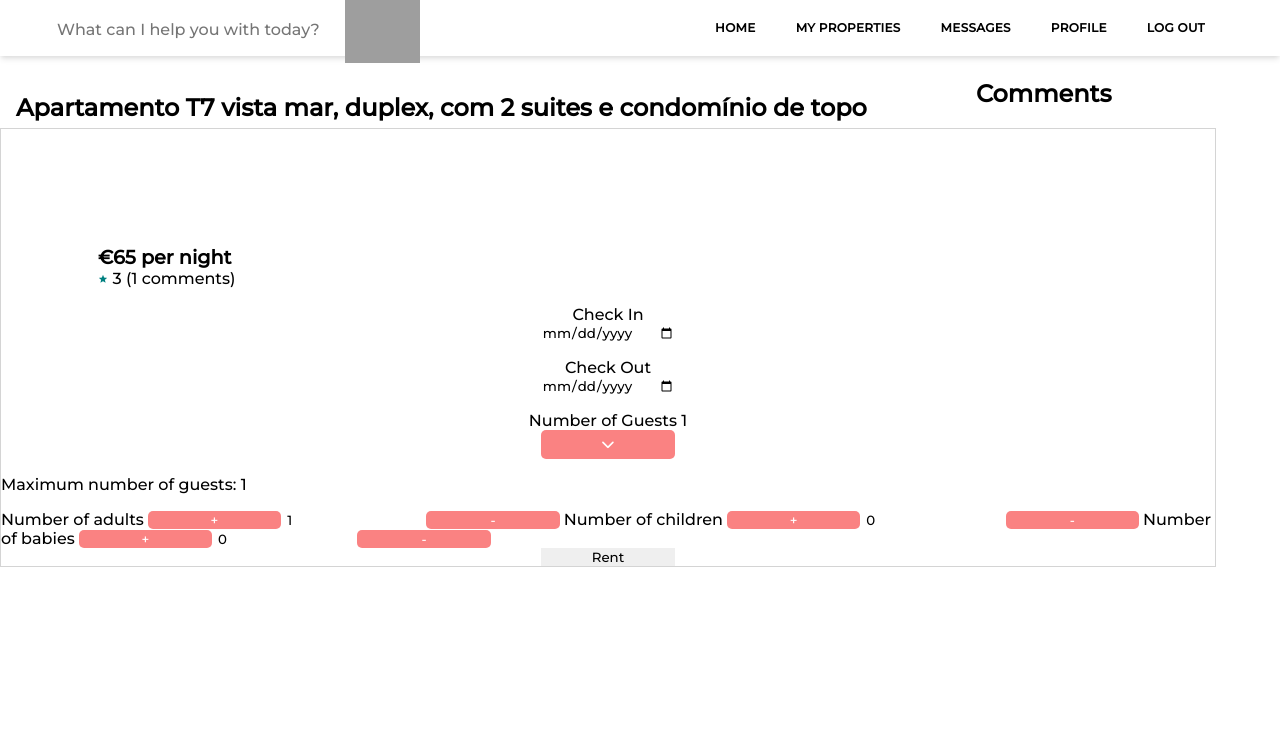
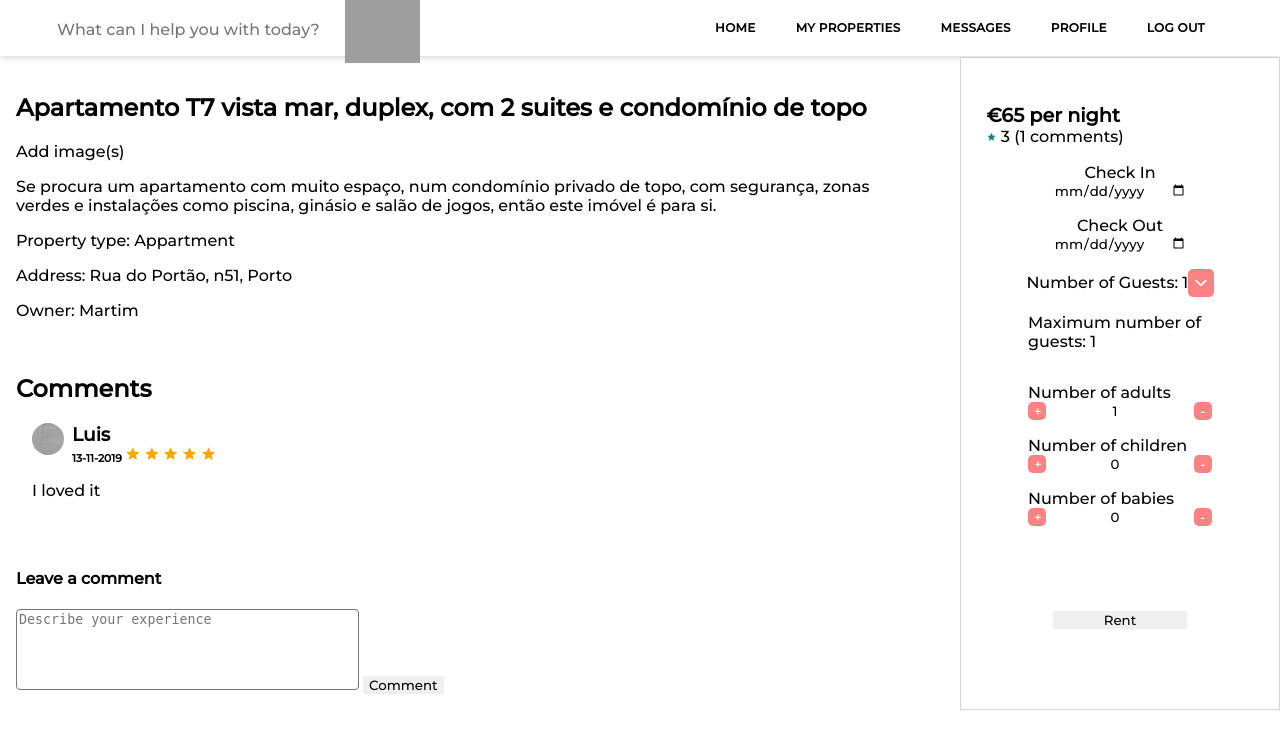
Before and after one commit to motapinto/feup-LTW, a PHP site: page /src/listings/item.php?id=1 in a window 1280 px wide. Shown: the top 749 px of the page. Run offline with PHP 8.4, Linux system fonts and the light colour scheme; the visitor is signed in with stand-in values (Sample User, id 1); data comes from the database, SQL or seed files in the repository; some libraries are stand-ins or nearby versions; grey boxes are pictures that could not be loaded.

Commit message:
changed ccs for item

```diff
--- a/Project/src/scripts/rent.js
+++ b/Project/src/scripts/rent.js
@@ -47,20 +47,22 @@ function guestsChange(type, option) {
         case ADD:
             if (checkGuests(ADD)) {
                 document.getElementById(id).value++;
-                document.getElementById('msg-guests').textContent = '';
+                document.getElementById('msg-guests').display = 'none';
             }
             else {
                 document.getElementById('msg-guests').textContent = 'Maximum number of guests reached';
+                document.getElementById('msg-guests').display = 'block';
             }
             break;
 
         case SUB:
             if (checkGuests(SUB)) {
                 document.getElementById(id).value--;
-                document.getElementById('msg-guests').textContent = '';
+                document.getElementById('msg-guests').display = 'none';
             }
             else {
                 document.getElementById('msg-guests').textContent = 'Number of guests must be higher then 0';
+                document.getElementById('msg-guests').display = 'block';
             }
             break;
 
--- a/Project/src/styles/body.css
+++ b/Project/src/styles/body.css
@@ -156,11 +156,6 @@ header {
     margin: 0;
 }
 
-#list {
-    display: grid;
-    grid-template-columns: 3fr 1fr;
-}
-
 .error{
     color: red;
 }
--- a/Project/src/styles/item.css
+++ b/Project/src/styles/item.css
@@ -1,11 +1,10 @@
 .rent {
-    position: fixed;
-    right: 5%;
-    top: 8em;
     min-width: 184px;
     min-height: 300px;
     border: 1px solid rgb(212, 212, 212);
     background-color: white;
+    align-items: center;
+    grid-row: span 3;
 }
 
 #rent-price {
@@ -36,7 +35,6 @@
 }
 
 .rent form button {
-    width: 10em;
     background-color: rgb(250, 130, 130);
     border-radius: 5px;
     border: none;
@@ -53,10 +51,15 @@
     margin-top: 1em;
 }
 
+#rent_button {
+    margin: 1em;
+}
+
 #comments {
     border-top: white solid 0.1em;
     margin: var(--main-margin);
     width: var(--main-width);
+    grid-row: 2;
 }
 
 
@@ -112,6 +115,7 @@
 #comment_form {
     margin: var(--main-margin);
     width: var(--main-width);
+    grid-row: 3;
 }
 
 
@@ -122,3 +126,31 @@
     resize: none;
     border-radius: 4px;
 }
+
+#list {
+    display: grid;
+    grid-template-columns: 3fr 1fr;
+}
+
+#dropdown {
+    max-width: 184px;
+    min-height: 300px;
+}
+
+#change-guests {
+    display: grid;
+    grid-template-columns: 10% 80% 10%;
+}
+
+#change-guests input {
+    text-align: center;
+}
+
+#change-guests label {
+    grid-column: span 3;
+}
+
+#msg-guests {
+    grid-column: span 3;
+    display: none;
+}
--- a/Project/src/templates/tpl_listings.php
+++ b/Project/src/templates/tpl_listings.php
@@ -99,8 +99,7 @@ function draw_item($item, $owner=false) {
 				<input type='date' name='check_in' title='Check in date in format DD/MM/YYYY' min=<?=date('Y-m-d')?> required pattern='[0-9]{4}-[0-9]{2}-[0-9]{2}'>
 				<label>Check Out</label>
 				<input type='date' name='check_out' title='Check out date in format DD/MM/YYYY' min=<?=date('Y-m-d')?> required pattern='[0-9]{4}-[0-9]{2}-[0-9]{2}'>
-				<label>Number of Guests <span id="current-guests">1</span></label>
-                <button onclick="dropdown()"><i class="fas fa-chevron-down"></i></button>
+				<label>Number of Guests: <span id="current-guests">1</span><button onclick="dropdown()"><i class="fas fa-chevron-down"></i></button></label>
                 <section id='dropdown'>
                     <p>Maximum number of guests: <?=$item['guests']?></p>
                     <input id="guests" type="hidden" value="<?=$item['guests']?>">
@@ -120,7 +119,7 @@ function draw_item($item, $owner=false) {
                         <span class='error' id='msg-guests'></span>
                     </section>
                 </section>
-				<input class='rent_button' type="submit" value="Rent">
+				<input id='rent_button' type="submit" value="Rent">
 			</form>
 		  </section>
 
```
